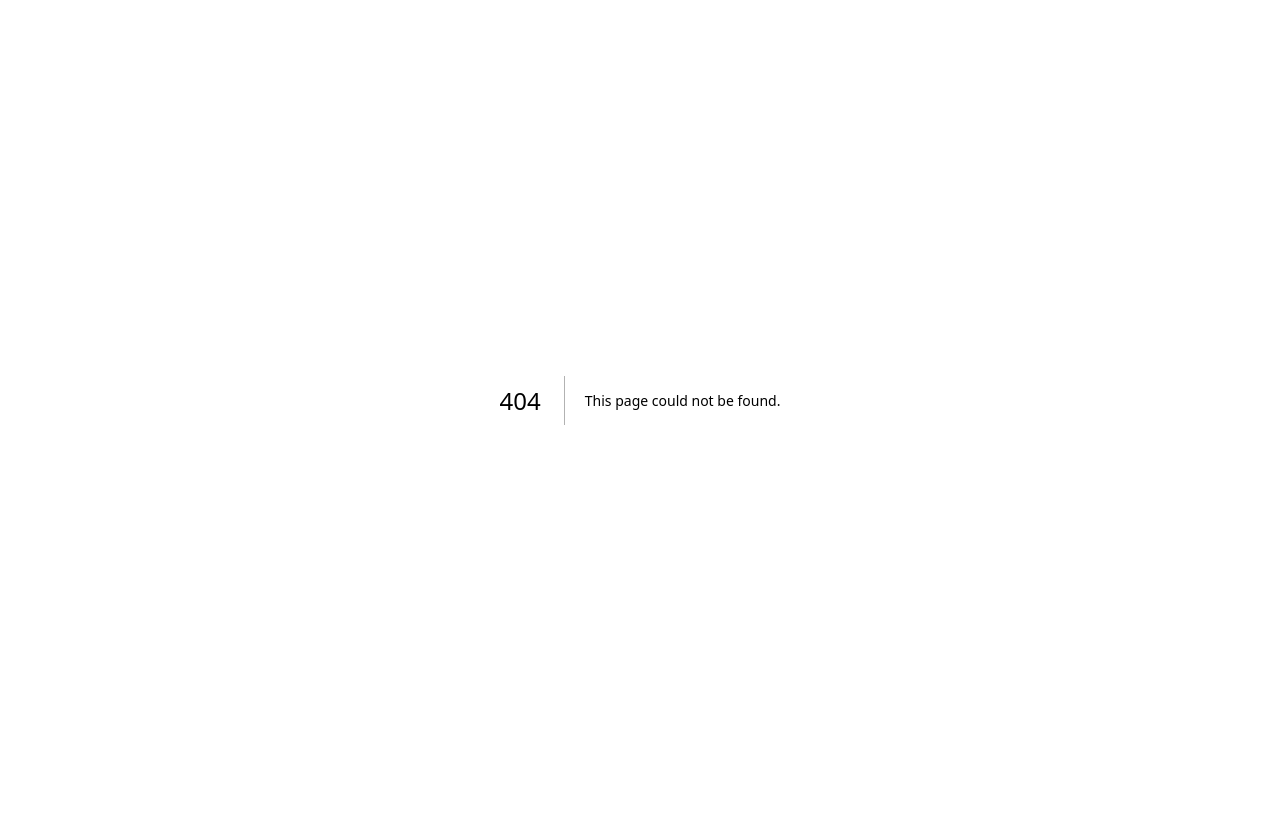
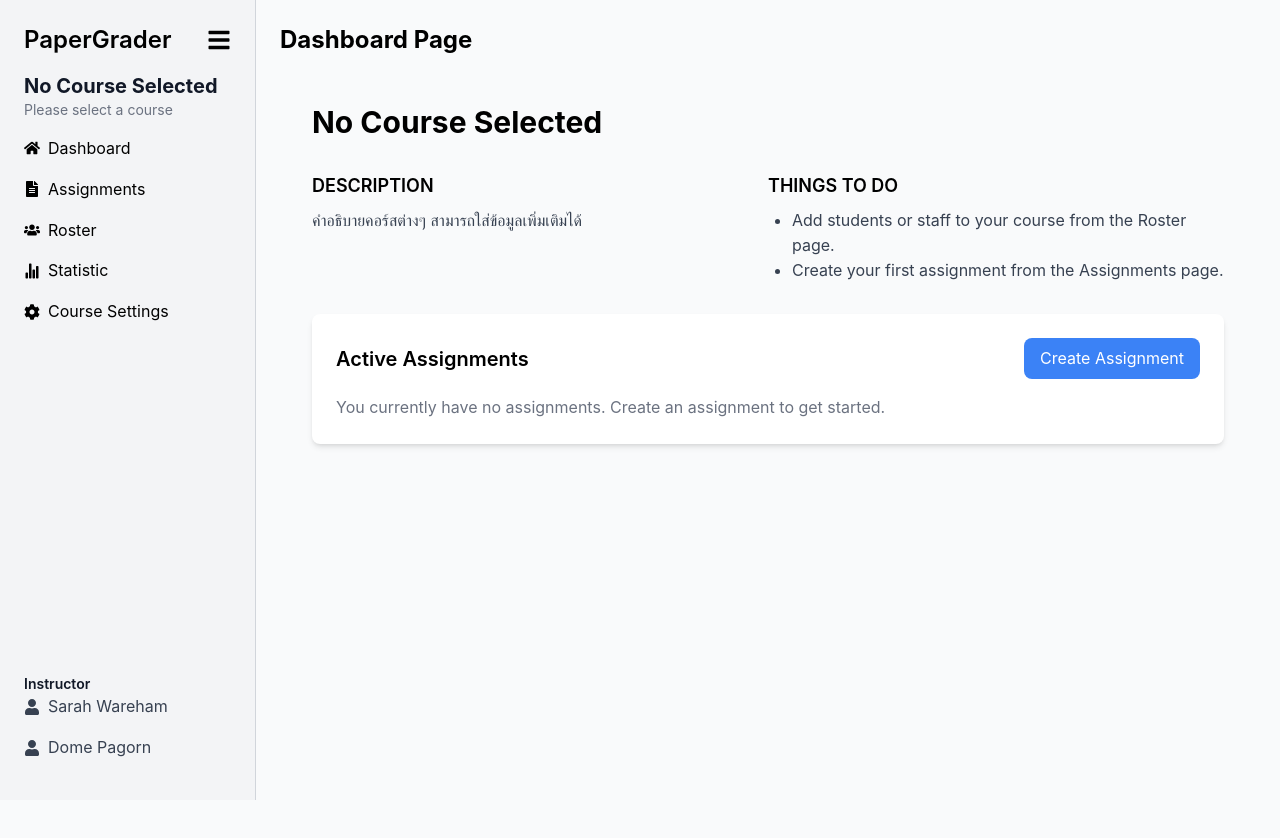
Before and after one commit to jirayu123za/PaperGrader, a Next.js app in the folder Frontend/: page /courses/1 in a window 1280 px wide. Before the commit this address had no page. Shown: the top 838 px of the page. Before the commit the page ends 800 px from the top, so only its background shows below. Built offline with nearby package versions, Linux system fonts and the light colour scheme.

Commit message:
Update Path

```diff
--- a/Frontend/components/CourseCard.tsx
+++ b/Frontend/components/CourseCard.tsx
@@ -23,7 +23,7 @@ const CourseCard: React.FC<CourseCardProps> = ({ course }) => {
   const handleSelectCourse = () => {
     if (course) {
       setSelectedCourseId(course.course_Id);
-      router.push('/Dashboard');
+      router.push(`/courses/${course.course_Id}`);
     }
   };
 
--- a/Frontend/components/CreateCourse.tsx
+++ b/Frontend/components/CreateCourse.tsx
@@ -1,10 +1,15 @@
-import React, { useState } from 'react';
+import React, { useEffect, useState } from 'react';
 import { Modal, Button, TextInput, Select, Checkbox } from '@mantine/core';
+import { useFetchSchools } from '../hooks/useFetchSchools';
+import { useSchoolStore } from '../store/useSchoolStore';
+
 
 interface CreateCourseModalProps {
   isOpen: boolean;
   onClose: () => void;
 }
+
+
 
 const CreateCourse: React.FC<CreateCourseModalProps> = ({ isOpen, onClose }) => {
   const [courseNumber, setCourseNumber] = useState('');
@@ -12,9 +17,17 @@ const CreateCourse: React.FC<CreateCourseModalProps> = ({ isOpen, onClose }) =>
   const [courseDescription, setCourseDescription] = useState('');
   const [term, setTerm] = useState('');
   const [year, setYear] = useState('');
-  const [school, setSchool] = useState('Turnitin University');
-  const [department, setDepartment] = useState('');
+  const { schools, setSchools } = useSchoolStore();
   const [entryCode, setEntryCode] = useState(false);
+
+
+  const { data: schoolData, isSuccess: schoolSuccess } = useFetchSchools();
+
+  useEffect(() => {
+    if (schoolSuccess && schoolData) {
+      setSchools(schoolData);
+    }
+  }, [schoolData, schoolSuccess, setSchools]);
 
   const handleCreateCourse = () => {
     console.log({
@@ -23,8 +36,7 @@ const CreateCourse: React.FC<CreateCourseModalProps> = ({ isOpen, onClose }) =>
       courseDescription,
       term,
       year,
-      school,
-      department,
+      schools,
       entryCode,
     });
     onClose(); // ปิด Modal หลังจากสร้าง Course
@@ -65,7 +77,7 @@ const CreateCourse: React.FC<CreateCourseModalProps> = ({ isOpen, onClose }) =>
           <Select
             label="Term"
             placeholder="Select term"
-            data={['Spring', 'Summer', 'Fall']}
+            data={['1', '2', '3']}
             value={term}
             onChange={(value) => setTerm(value!)}
             required
@@ -81,21 +93,18 @@ const CreateCourse: React.FC<CreateCourseModalProps> = ({ isOpen, onClose }) =>
             className="w-full"
           />
         </div>
-        <TextInput
-          label="School"
-          value={school}
-          disabled
-          className="mt-4"
+        <Select
+          label="University"
+          placeholder="Select your University"
+          data={schools?.map((school) => ({
+            value: school.id,  // ใช้ 'id' เป็น value
+            label: school.school,  // ใช้ 'school' เป็น label
+          })) || []}  // ถ้า schools ยังไม่ถูกดึงมาก็ให้เป็น array ว่าง
+          searchable  // ทำให้ช่องนี้สามารถพิมพ์ค้นหาได้
+          required
+          className="mb-2"
         />
-        <Select
-          label="Department"
-          placeholder="Please select"
-          data={['Computer Science', 'Mathematics', 'Physics']}
-          value={department}
-          onChange={(value) => setDepartment(value!)}
-          required
-          className="mt-4"
-        />
+
         <Checkbox
           label="Allow students to enroll via course entry code"
           checked={entryCode}
--- a/Frontend/components/INSDashBoard.tsx
+++ b/Frontend/components/INSDashBoard.tsx
@@ -1,20 +1,20 @@
 import React, { useState } from 'react';
-import { useCourseStore } from '../store/useCourseStore'; // นำเข้า store สำหรับ course
-import CreateAssignmentModal from '../components/CreateAssignment'; // นำเข้า component สำหรับ Modal
+import { useCourseStore } from '../store/useCourseStore';
+import CreateAssignmentModal from '../components/CreateAssignment';
+
 
 const INSDashBoard = () => {
   // ดึงข้อมูลจาก store
-  const selectedCourseId = useCourseStore((state) => state.selectedCourseId); // ดึง selectedCourseId จาก store
+  const selectedCourseId = useCourseStore((state) => state.selectedCourseId);
   const selectedCourse = useCourseStore((state) =>
     state.courses.find((course) => course.course_Id === selectedCourseId)
-  ); // หา course ที่ถูกเลือกจาก course array ใน store
+  );
 
   // สร้าง state สำหรับควบคุมการแสดงผลของ modal
   const [isModalOpen, setIsModalOpen] = useState(false);
 
-  // ฟังก์ชันสำหรับเปิด modal
+
   const openModal = () => setIsModalOpen(true);
-  // ฟังก์ชันสำหรับปิด modal
   const closeModal = () => setIsModalOpen(false);
 
   return (
--- a/Frontend/components/LeftMain.tsx
+++ b/Frontend/components/LeftMain.tsx
@@ -1,41 +1,38 @@
 import { useState } from 'react';
 import Link from 'next/link';
-import { useRouter } from 'next/router'; // นำเข้า useRouter เพื่อใช้ในการเปลี่ยนเส้นทาง
+import { useRouter } from 'next/router';
 import { FaBars, FaUser, FaCog, FaRedoAlt, FaChartBar, FaFileAlt, FaUsers, FaClock, FaHome } from 'react-icons/fa';
 import { IoStatsChart } from "react-icons/io5";
-import { useCourseStore } from '../store/useCourseStore'; // นำเข้า Zustand store
+import { useCourseStore } from '../store/useCourseStore';
+
+
+
+
+interface LeftMainProps {
+  courseId: string; // เพิ่ม props courseId เข้ามาใน interface
+}
 
 
 export default function LeftMain() {
   const [isCollapsed, setIsCollapsed] = useState(false);
-  const { selectedCourseId, courses } = useCourseStore(); // ดึง selectedCourseId และ courses จาก Zustand store
+  const { selectedCourseId, courses } = useCourseStore();
   const router = useRouter();
 
   const toggleCollapse = () => {
     setIsCollapsed(!isCollapsed);
   };
 
-  // ฟังก์ชันสำหรับการนำทางไปยังหน้า Assignment ของ course ที่เลือก
-  const handleAssignmentClick = () => {
-    if (selectedCourseId) {
-      router.push(`/Assignment?courseId=${selectedCourseId}`); // ส่งค่า courseId ผ่าน query parameter
-    } else {
-      alert('Please select a course first!');
-    }
-  };
-
-  // ดึงข้อมูลคอร์สที่ถูกเลือกจาก Zustand store
   const selectedCourse = courses.find((course) => course.course_Id === selectedCourseId);
 
   return (
     <div className={`h-screen flex flex-col justify-between border-r border-gray-300 ${isCollapsed ? 'w-16 p-4' : 'w-64 p-6'} bg-gray-100`}>
       {/* Header section */}
       <div className="flex items-center justify-between mb-4">
-        <div className={`${isCollapsed ? 'hidden' : 'block'}  text-2xl font-semibold`}>PaperGrader</div>
+        <div className={`${isCollapsed ? 'hidden' : 'block'} text-2xl font-semibold`}>PaperGrader</div>
         <button onClick={toggleCollapse} className="text-sm">
           <FaBars
             size={24}
-            className={`transition-transform duration-300 ${isCollapsed ? '' : 'transform rotate-180'}`} // Rotate icon when expanded
+            className={`transition-transform duration-300 ${isCollapsed ? '' : 'transform rotate-180'}`}
           />
         </button>
       </div>
@@ -58,25 +55,27 @@ export default function LeftMain() {
       {/* Main Menu */}
       <div className={`flex-grow ${isCollapsed ? 'flex flex-col items-center' : ''}`}>
         <div className={`flex flex-col space-y-4 ${isCollapsed ? 'items-center' : ''}`}>
-          <Link href="/Dashboard">
-            <button className="flex items-center space-x-2 hover:text-teal-700">
+          <Link href={selectedCourseId ? `/courses/${selectedCourseId}` : '#'} passHref>
+            <button className="flex items-center space-x-2 hover:text-teal-700" disabled={!selectedCourseId}>
               <FaHome />
               {!isCollapsed && <span>Dashboard</span>}
             </button>
           </Link>
-          <button onClick={handleAssignmentClick} className="flex items-center space-x-2 hover:text-teal-700">
-            <FaFileAlt />
-            {!isCollapsed && <span>Assignments</span>}
-          </button>
-          <button className="flex items-center space-x-2 hover:text-teal-700">
+          <Link href={selectedCourseId ? `/courses/${selectedCourseId}/Assignment` : '#'} passHref>
+            <button className="flex items-center space-x-2 hover:text-teal-700" disabled={!selectedCourseId}>
+              <FaFileAlt />
+              {!isCollapsed && <span>Assignments</span>}
+            </button>
+          </Link>
+          <button className="flex items-center space-x-2 hover:text-teal-700" disabled={!selectedCourseId}>
             <FaUsers />
             {!isCollapsed && <span>Roster</span>}
           </button>
-          <button className="flex items-center space-x-2 hover:text-teal-700">
-          <IoStatsChart />
+          <button className="flex items-center space-x-2 hover:text-teal-700" disabled={!selectedCourseId}>
+            <IoStatsChart />
             {!isCollapsed && <span>Statistic</span>}
           </button>
-          <button className="flex items-center space-x-2 hover:text-teal-700">
+          <button className="flex items-center space-x-2 hover:text-teal-700" disabled={!selectedCourseId}>
             <FaCog />
             {!isCollapsed && <span>Course Settings</span>}
           </button>
@@ -95,7 +94,6 @@ export default function LeftMain() {
         <FaUser />
         {!isCollapsed && <span>Dome Pagorn</span>}
       </button>
-
     </div>
   );
 }
--- a/Frontend/components/SignIn.tsx
+++ b/Frontend/components/SignIn.tsx
@@ -120,8 +120,8 @@ export default function SignUp({ opened, onClose }: SignUpProps) {
 
           {/* Dropdown ที่มีฟังก์ชันค้นหา */}
           <Select
-            label="School"
-            placeholder="Select your school"
+            label="University"
+            placeholder="Select your University"
             data={schools?.map((school) => ({
               value: school.id,  // ใช้ 'id' เป็น value
               label: school.school,  // ใช้ 'school' เป็น label
--- a/Frontend/package.json
+++ b/Frontend/package.json
@@ -15,7 +15,8 @@
     "@mantine/modals": "^7.12.2",
     "@react-pdf-viewer/core": "^3.12.0",
     "@react-pdf-viewer/default-layout": "^3.12.0",
-    "@tanstack/react-query": "^5.55.4",
+    "@tanstack/react-query": "^5.56.2",
+    "@tanstack/react-query-devtools": "^5.58.0",
     "axios": "^1.7.7",
     "dayjs": "^1.11.13",
     "next": "^14.2.12",
--- a/Frontend/pages/CourseOverview.tsx
+++ b/Frontend/pages/CourseOverview.tsx
@@ -3,7 +3,7 @@ import React from 'react';
 import { useFetchCourses } from '../hooks/useFetchCourse'; // Import custom hook
 import { useCourseStore } from '../store/useCourseStore'; // Import Zustand store
 import CourseCard from '../components/CourseCard'; // Import CourseCard component
-import LeftMain from '../components/LeftMain'; // Import LeftMain component
+
 
 const CourseOverview = () => {
   const { data: courses, isLoading, error } = useFetchCourses(); // ดึงข้อมูล courses ทั้งหมด
@@ -14,7 +14,7 @@ const CourseOverview = () => {
 
   return (
     <div className="flex min-h-screen bg-gray-50">
-      <LeftMain /> {/* แสดง LeftMain ที่ฝั่งซ้าย */}
+
       <div className="flex-grow p-8">
         <h1 className="text-3xl font-bold mb-8">Courses Overview</h1>
         <div className="grid grid-cols-1 sm:grid-cols-2 lg:grid-cols-3 gap-6">
--- a/Frontend/pages/Dashboard.tsx
+++ /dev/null
@@ -1,18 +0,0 @@
-import React from 'react';
-import LeftMain from '../components/LeftMain'; // นำเข้า LeftMain component
-import INTDashBoard from '../components/INSDashBoard'; // นำเข้า INTDashBoard component
-
-const Dashboard = () => {
-  return (
-    <div className="flex min-h-screen bg-gray-50"> {/* ใช้ flex เพื่อจัดเรียง LeftMain และเนื้อหาของ Dashboard ให้อยู่ติดกัน */}
-      <LeftMain /> {/* โหลด LeftMain component มาแสดงทางด้านซ้าย */}
-      <div className="flex-grow p-6">
-        <h1 className="text-2xl font-bold mb-4">Dashboard Page</h1>
-        {/* แสดง INTDashBoard โดยส่ง courseId เป็น "1" */}
-        <INTDashBoard />
-      </div>
-    </div>
-  );
-};
-
-export default Dashboard;
--- a/Frontend/pages/_app.tsx
+++ b/Frontend/pages/_app.tsx
@@ -5,6 +5,7 @@ import { ModalsProvider } from '@mantine/modals';
 import { AppProps } from 'next/app';
 import Head from 'next/head';
 import { QueryClient, QueryClientProvider } from '@tanstack/react-query';
+import { ReactQueryDevtools } from '@tanstack/react-query-devtools';
 
 const queryClient = new QueryClient();
 
@@ -21,6 +22,7 @@ export default function App({ Component, pageProps }: AppProps) {
       <MantineProvider theme={{}}>
         <ModalsProvider>
           <Component {...pageProps} />
+          <ReactQueryDevtools initialIsOpen={false} />
         </ModalsProvider>
       </MantineProvider>
       </QueryClientProvider>
--- a/Frontend/pages/Assignment.tsx
+++ b/Frontend/pages/courses/[course_id]/Assignment.tsx
@@ -1,8 +1,8 @@
 import React from 'react';
 import { useRouter } from 'next/router';
-import { useCourseStore } from '../store/useCourseStore';
-import INTAssignment from '../components/INSAssignment';
-import LeftMain from '../components/LeftMain';
+import { useCourseStore } from '../../../store/useCourseStore';
+import INTAssignment from '../../../components/INSAssignment';
+import LeftMain from '../../../components/LeftMain';
 
 const Assignment = () => {
   const router = useRouter();
--- /dev/null
+++ b/Frontend/pages/courses/[course_id]/index.tsx
@@ -0,0 +1,24 @@
+import React from 'react';
+import { useRouter } from 'next/router';
+import LeftMain from '../../../components/LeftMain';
+import INTDashBoard from '../../../components/INSDashBoard';
+
+const Dashboard = () => {
+  const router = useRouter();
+  const { course_id } = router.query;
+
+  // ตรวจสอบและแปลง course_id ให้เป็น string หรือกำหนดค่าเริ่มต้นเป็น ''
+  const courseId = Array.isArray(course_id) ? course_id[0] : course_id || '';
+
+  return (
+    <div className="flex min-h-screen bg-gray-50">
+      <LeftMain courseId={courseId} /> {/* ส่ง courseId ที่แปลงแล้วไปที่ LeftMain */}
+      <div className="flex-grow p-6">
+        <h1 className="text-2xl font-bold mb-4">Dashboard Page </h1>
+        <INTDashBoard courseId={courseId} /> {/* ส่ง courseId ที่แปลงแล้วไปที่ INTDashBoard */}
+      </div>
+    </div>
+  );
+};
+
+export default Dashboard;
```
Also changed, not shown: 1 other file (tests, documents, lock files or other folders).
